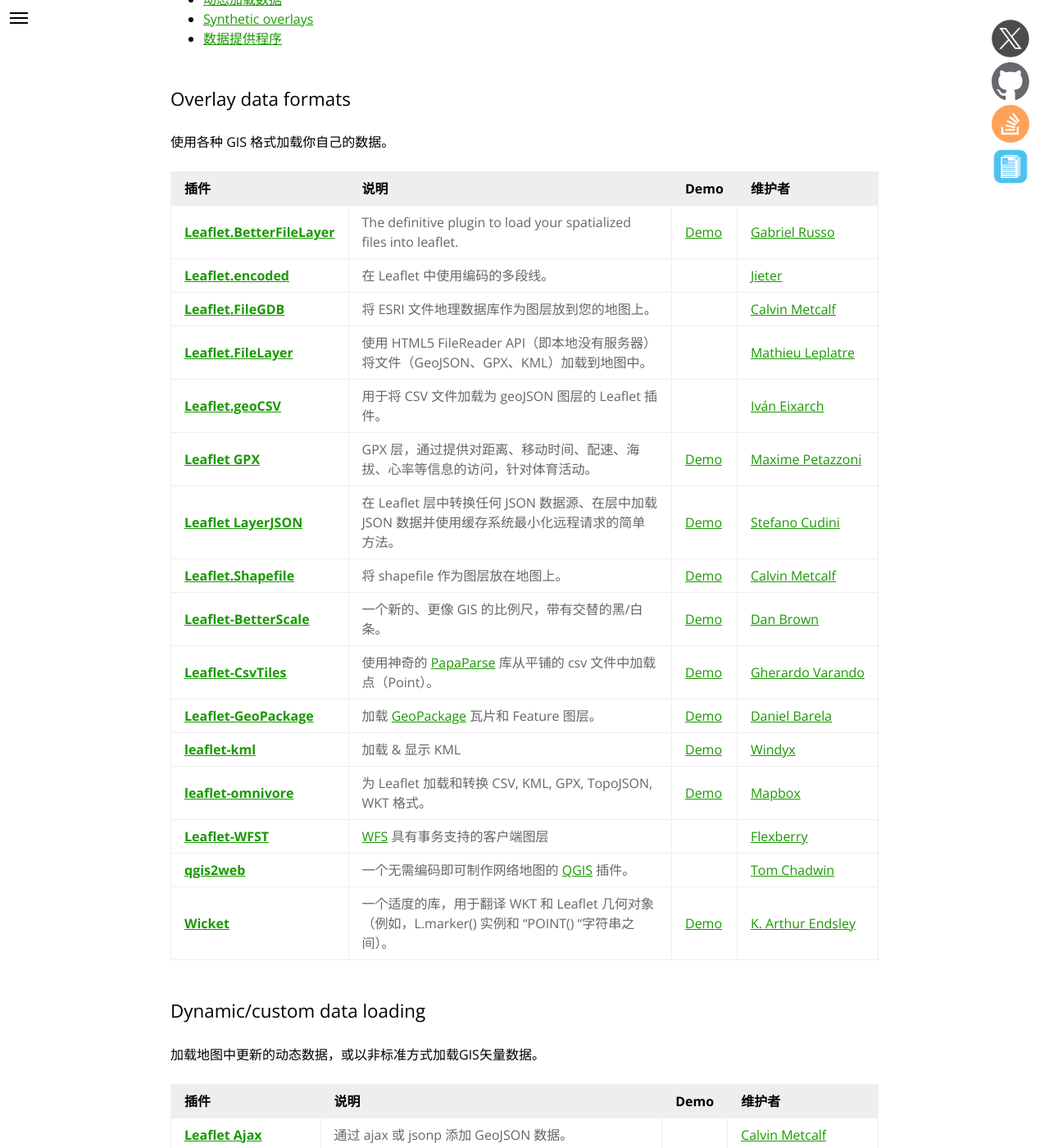
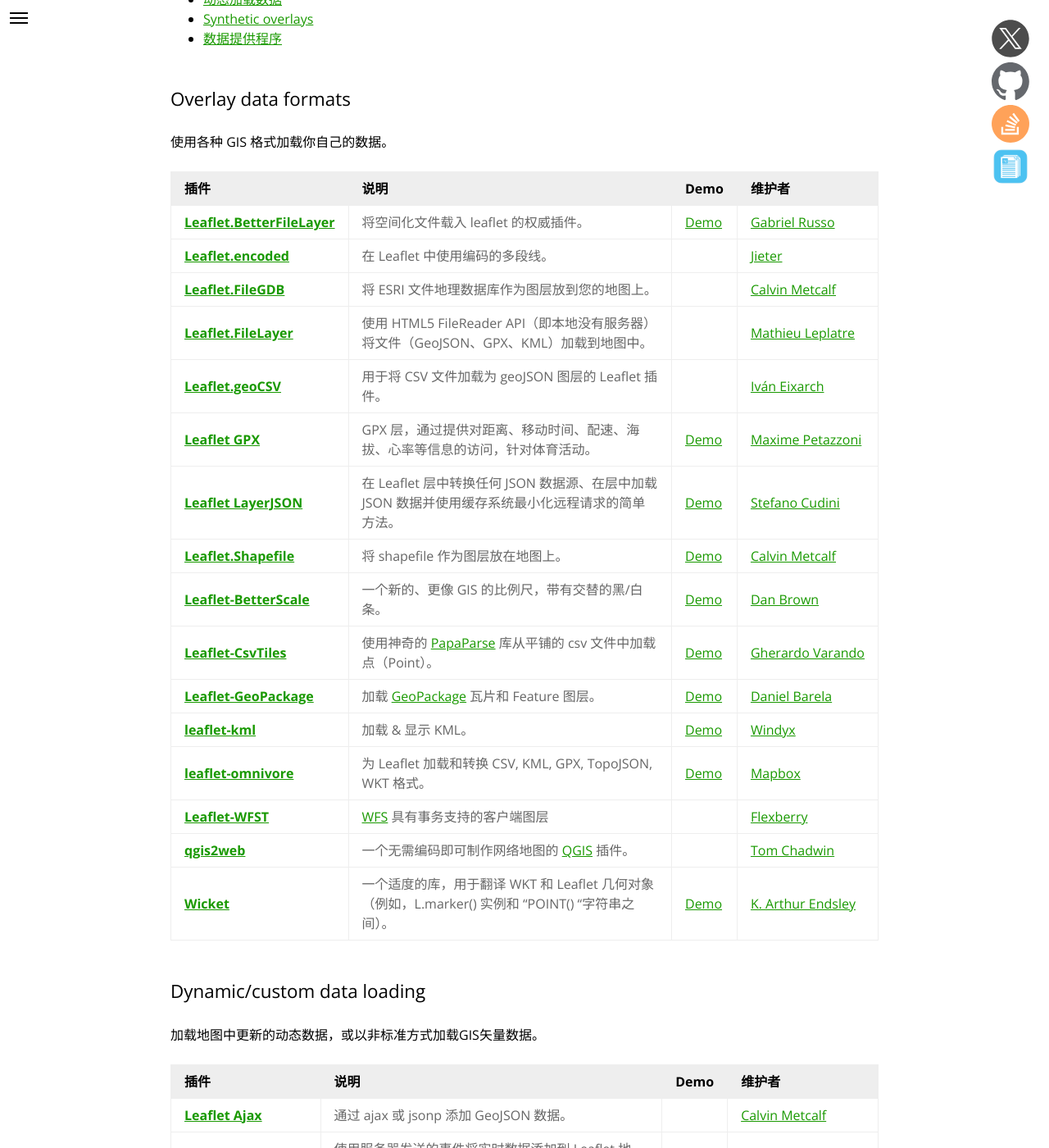
Before and after one commit to NICEXAI/leaflet_zh, a Jekyll site: the page built from plugins.md, in a window 1280 px wide and 1400 px high, scrolled down 8592 px. Shown: the whole window at 82% size. Built offline with Jekyll 4.4.1, drawn with Linux system fonts in a browser that asks for light colours.

Commit message:
- 对 leaflet-betterfilelayer 内的文档进行翻译和校正

```diff
--- a/_plugins/overlay-data-formats/leaflet-betterfilelayer.md
+++ b/_plugins/overlay-data-formats/leaflet-betterfilelayer.md
@@ -9,4 +9,4 @@
 compatible-v1: true
 ---
 
-The definitive plugin to load your spatialized files into leaflet.
+将空间化文件载入 leaflet 的权威插件。
--- a/_plugins/overlay-data-formats/leafletkml.md
+++ b/_plugins/overlay-data-formats/leafletkml.md
@@ -9,4 +9,4 @@
 compatible-v1: true
 ---
 
-加载 &amp; 显示 KML
+加载 &amp; 显示 KML。
```
